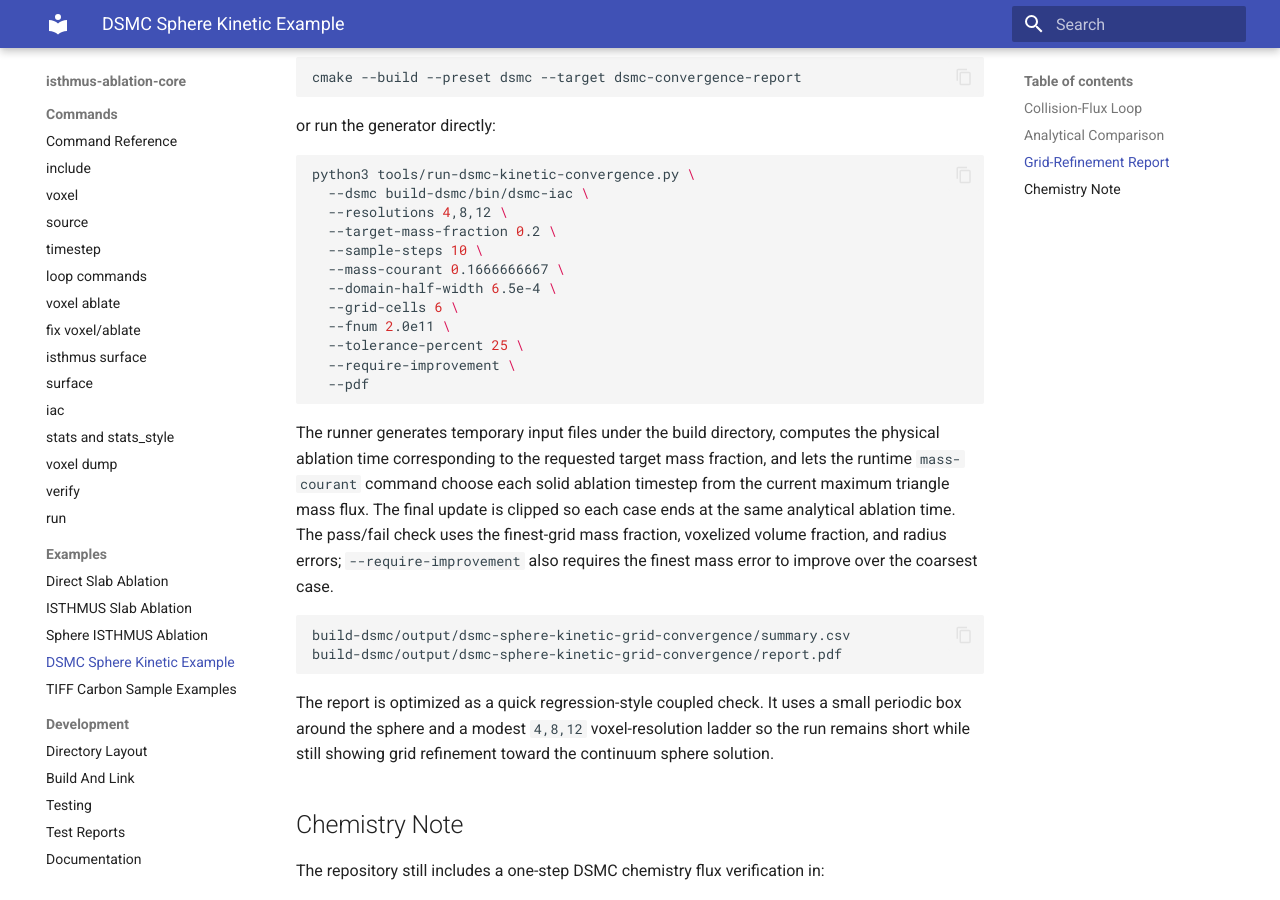
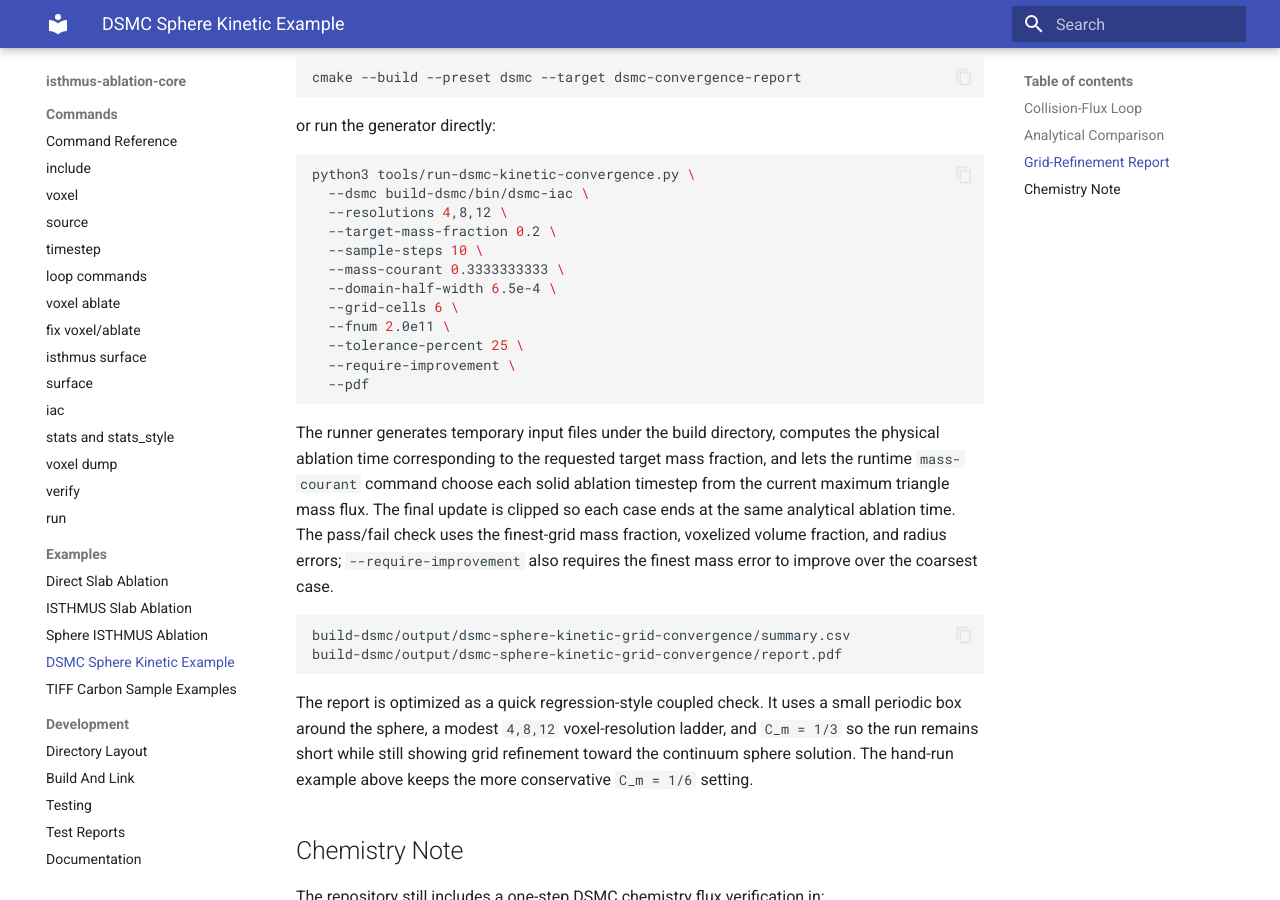
Before and after one commit to ctfl-public/isthmus-ablation-core, an MkDocs documentation site: the page built from docs/examples/dsmc-sphere-kinetic.md, in a window 1280 px wide and 900 px high, scrolled down 2508 px. Built offline with MkDocs 1.6.1 and Material for MkDocs 9.7.7, drawn with Linux system fonts in a browser that asks for light colours.

Commit message:
Use faster DSMC kinetic Courant test

````diff
--- a/CMakeLists.txt
+++ b/CMakeLists.txt
@@ -190,7 +190,7 @@ if(IAC_DSMC_EXECUTABLE AND isthmus_cpp_FOUND)
       --resolutions 4,8,12
       --target-mass-fraction 0.2
       --sample-steps 10
-      --mass-courant 0.1666666667
+      --mass-courant 0.3333333333
       --fnum 2.0e11
       --domain-half-width 6.5e-4
       --grid-cells 6
--- a/docs/examples/dsmc-sphere-kinetic.md
+++ b/docs/examples/dsmc-sphere-kinetic.md
@@ -135,7 +135,7 @@ python3 tools/run-dsmc-kinetic-convergence.py \
   --resolutions 4,8,12 \
   --target-mass-fraction 0.2 \
   --sample-steps 10 \
-  --mass-courant 0.1666666667 \
+  --mass-courant 0.3333333333 \
   --domain-half-width 6.5e-4 \
   --grid-cells 6 \
   --fnum 2.0e11 \
@@ -159,9 +159,10 @@ build-dsmc/output/dsmc-sphere-kinetic-grid-convergence/report.pdf
 ```
 
 The report is optimized as a quick regression-style coupled check. It uses a
-small periodic box around the sphere and a modest `4,8,12` voxel-resolution
-ladder so the run remains short while still showing grid refinement toward the
-continuum sphere solution.
+small periodic box around the sphere, a modest `4,8,12` voxel-resolution ladder,
+and `C_m = 1/3` so the run remains short while still showing grid refinement
+toward the continuum sphere solution. The hand-run example above keeps the more
+conservative `C_m = 1/6` setting.
 
 ## Chemistry Note
 
````
Also changed, not shown: docs/development/testing.md (+4 -4 lines), 2 other files.
